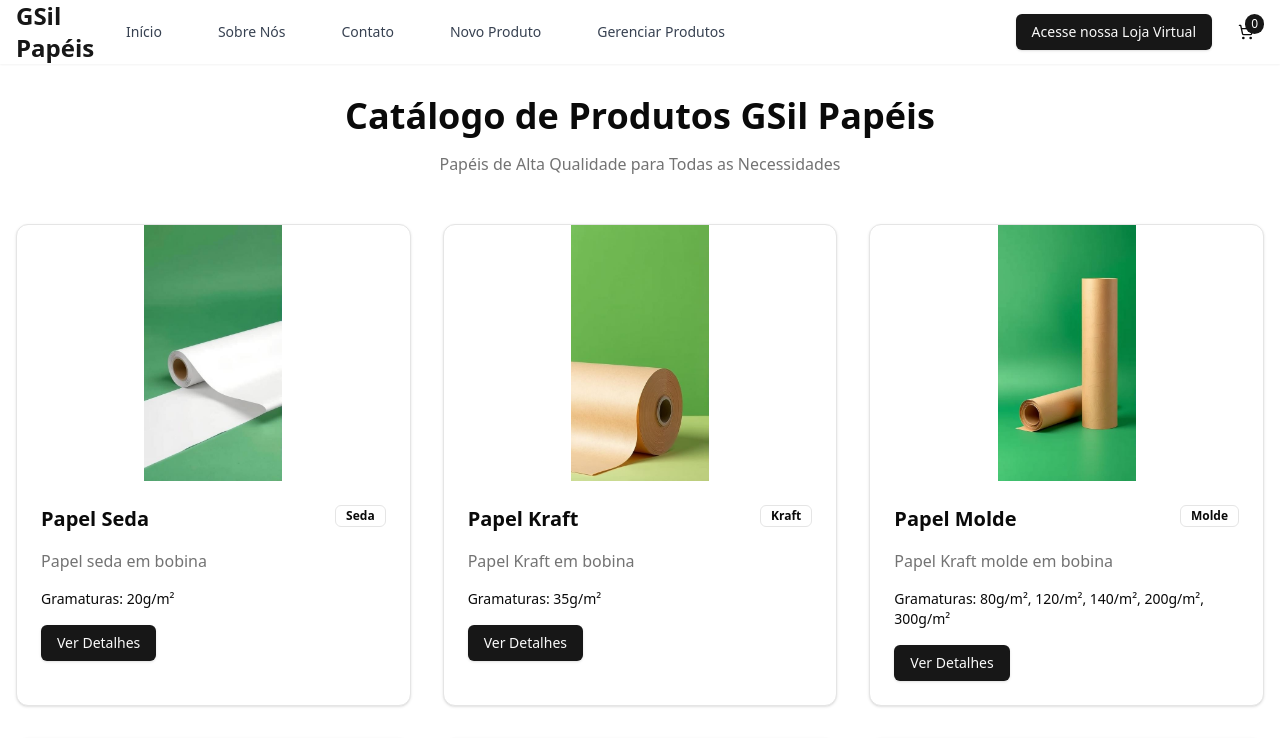
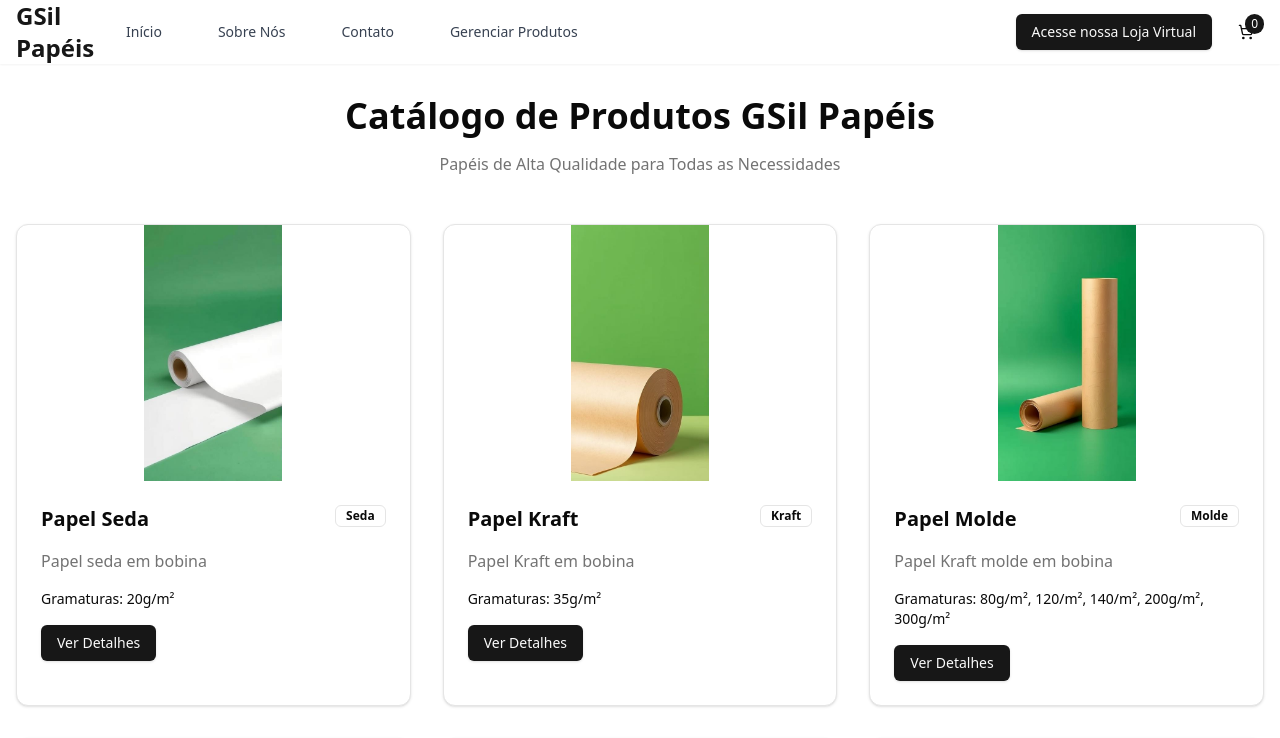
Before and after one commit to MarcosFlavioGS/Catalogo_gsil, a Next.js app: page / in a window 1280 px wide. Shown: the top 738 px of the page. Built offline with nearby package versions, Linux system fonts and the light colour scheme.

Commit message:
refact: remove new product link from header

```diff
--- a/src/components/ui/header/header.tsx
+++ b/src/components/ui/header/header.tsx
@@ -56,11 +56,6 @@ export function Header() {
               Contato
             </Link>
             <Link
-              href='/products/new'
-              className='block px-4 py-2 text-sm font-medium text-gray-700 hover:text-primary transition-colors md:inline'>
-              Novo Produto
-            </Link>
-            <Link
               href='/products/delete'
               className='block px-4 py-2 text-sm font-medium text-gray-700 hover:text-primary transition-colors md:inline'>
               Gerenciar Produtos
```
Also changed, not shown: public/products/1744058729536-eu.png (added).
